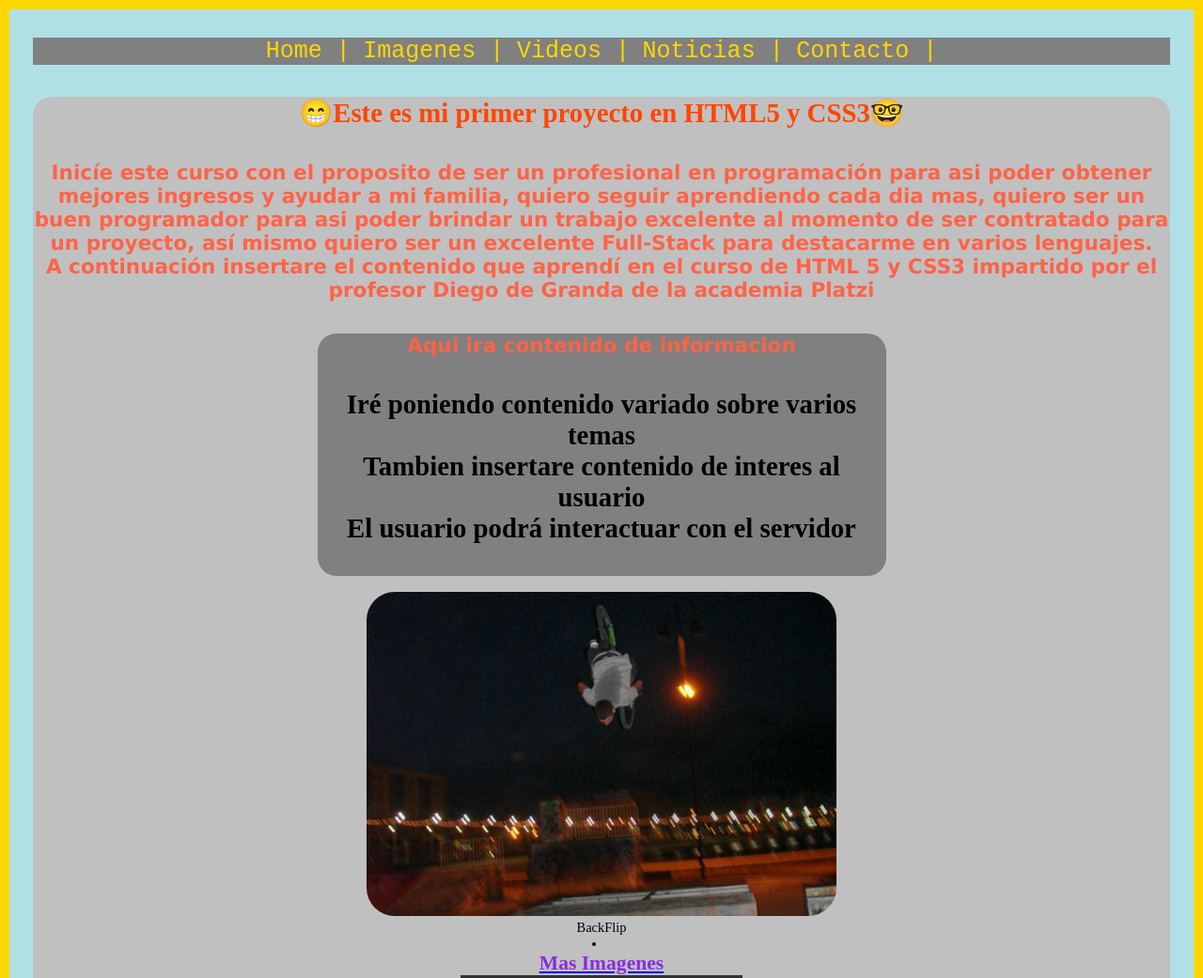
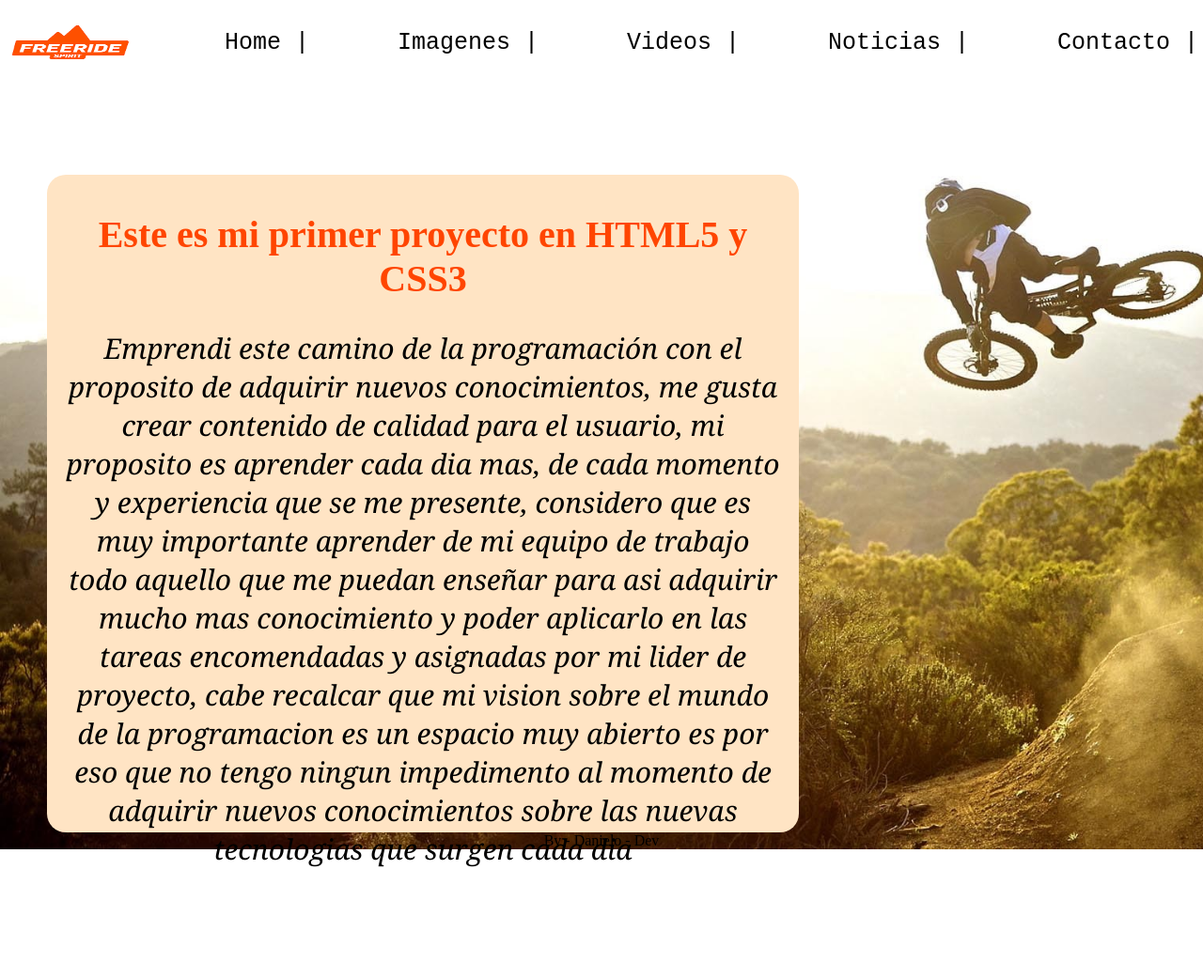
Before and after one commit to DanieloDev8/MisProyectos, a plain HTML site: page mi primer proyecto/index.html in a window 1280 px wide. Shown: the top 1041 px of the page at 94% size. After the commit the page ends 924 px from the top, so only its background shows below. Drawn offline with Linux system fonts and the light colour scheme; grey boxes are pictures that could not be loaded.

Commit message:
modifique el index

```diff
--- a/bikes/style.css
+++ b/bikes/style.css
@@ -2,6 +2,10 @@
     box-sizing: border-box;
     margin: 0;
     padding: 0;
+}
+
+body {
+    background-color: antiquewhite;
 }
 
 .nav-container {
--- a/mi primer proyecto/index.css
+++ b/mi primer proyecto/index.css
@@ -3,94 +3,86 @@
     padding: 0;
     margin: 0;
 }
-html {
-    font-size: 90%;
-}
+
 body {
-    width: 100%;
-    height: 100%;
-    border: 10px solid gold;
-    padding: 20px 25px;
-}
-body {
-    background-color: powderblue;
-}
-main {
-    min-width: 100vh;
-    min-height: 100vh;
-    border-radius: 20px;
-    background-color: silver
-}
-section {
-    width: 50%;
-    min-height: 300%;
-    margin: 0 auto;
-    border-radius: 20px;
-    background-color: grey
-}
-img {
-    border-radius: 30px;
-}
-h1 {
-    color: orangered;
-    }
-h2 {
-    color: blueviolet
-}
-button {
-    color: blueviolet;
+    background-image: url("./imagenes/backgroundbody.jpg");
+    background-repeat: no-repeat;
+    background-size:cover;
 }
 
-h3 {
-    color: tomato;
-    font-size: 1.5rem;
-    font-family: Verdana, Geneva, Tahoma, sans-serif;
-}
-h4 {
-    font-size: 2rem;
-}
 .main-nav {
+    display: flex;
+    justify-content: space-between;
+    align-items: center;
+    height: 70px;
+    border-radius: 10px;
     margin-top: 10px;
     list-style:  none;
     padding-left: 0;
-   background-color: grey
+    background-color: transparent;
  }
+
+ .main-nav img {
+    width: 150px;
+    height: 80px;
+    border-radius: 20px;
+ }
+
  .main-nav__item {
      display: inline-block;
  }
+
  .main-nav__item a {
      font-family: monospace;
-    color: gold;
+     color: black;
      padding: 5px;
      text-decoration: none;
      font-size: 25px;
  }
+
  .main-nav__item a:hover{
  color: blue;
  }
+
  .main-nav__item a:active {
      color: white;
  }
+
  .main-nav__item a::after {
      content: " | ";
  }
-.btn-wsp {
-    position: fixed;
-    width: 55px;
-    height: 55px;
-    line-height: 55px;
-    bottom: 30px;
-    right: 30px;
-    background: #0df053;
-    color: #fff;
-    border-radius: 50px;
+
+.main-container {
+    display: flex;
+    justify-content: left;
+    margin-left: 50px;
+    margin-top: 50px;
+}
+
+.section {
+    background-color: bisque;
+    width: 800px;
+    height: 700px;
+    border-radius: 20px;
+    padding: 20px;
+    margin-top: 20px;
+}
+
+h1 {
+    font-size: 40px;
+    color: orangered;
+    margin-top: 20px;
     text-align: center;
+    }
+
+.section p {
     font-size: 30px;
-    box-shadow: 0px 1px 10px rgba(0,0,0,0.3);
-    z-index: 100;
+    font-family: Cambria, Cochin, Georgia, Times, 'Times New Roman', serif;
+    font-style: oblique;
+    text-align: center;
+    margin-top: 30px;
 }
-.btn-wsp:hover{
-    text-decoration: none;
-    color: #0df053;
-    background: white;
+
+footer {
+    text-align: center;
 }
--- a/mi primer proyecto/index.html
+++ b/mi primer proyecto/index.html
@@ -9,42 +9,28 @@
 </head>
 <body>
     <header>
-        <center><nav>
+        <nav>
             <ul class="main-nav">
+                <img src="./imagenes/logofreeride.png" alt="">
                 <li class="main-nav__item"><a href="./index.html">Home</a></li>
                 <li class="main-nav__item"><a href="./imagenes.html">Imagenes</a></li>
                 <li class="main-nav__item"><a href="./videos.html">Videos</a></li>
                 <li class="main-nav__item"><a href="./noticias.html">Noticias</a></li>
                 <li class="main-nav__item"><a href="./contacto.html">Contacto</a></li>
-            </ul></center>
+            </ul>
         </nav>
     </header><br><br>
-    <main>
-        <center><h1>😁Este es mi primer proyecto en HTML5 y CSS3🤓</h1></center><br><br>
-        <center><P><h3>Inicíe este curso con el proposito de ser un profesional en programación para asi poder obtener mejores ingresos
-             y ayudar a mi familia, quiero seguir aprendiendo cada dia mas, quiero ser un buen programador para asi poder brindar un
-              trabajo excelente al momento de ser contratado para un proyecto, así mismo quiero ser un excelente Full-Stack para destacarme en varios lenguajes.<br>A continuación insertare
-               el contenido que aprendí en el curso de HTML 5 y CSS3 impartido por el profesor Diego de Granda de la academia Platzi</P></h3></center>
-            <center><br><br>
-        <section>
-            <article>
-            <ul><h3>Aqui ira contenido de informacion</h3></ul><br><br>
-                <ol>
-                    <h4>Iré poniendo contenido variado sobre varios temas</h4>
-                    <h4>Tambien insertare contenido de interes al usuario</h4>
-                    <h4>El usuario podrá interactuar con el servidor</h4><br><br>
-                </ol>
-        </article>
-        </section><br>
-        <figure>
-        <img src="./imagenes/flip.jpg" alt="es un flip">
-        <figcaption>BackFlip</figcaption>
-        <li><a href="./imagenes.html"><h2>Mas Imagenes</h2></a></li>
-        </figure>
-        <video src="./videos/suicide.mp4" controls preload="auto"></video>
-        <li><a href="./videos.html"> <h2>Mas videos</h2></a></li>
-        </center>
+    <main class="main-container">
+        <section class="section">
+        <h1>Este es mi primer proyecto en HTML5 y CSS3</h1>
+        <P>Emprendi este camino de la programación con el proposito de adquirir nuevos conocimientos, me gusta crear contenido de calidad para el usuario,
+            mi proposito es aprender cada dia mas, de cada momento y experiencia que se me presente, considero que es muy importante
+            aprender de mi equipo de trabajo todo aquello que me puedan enseñar para asi adquirir mucho mas conocimiento y poder aplicarlo
+            en las tareas encomendadas y asignadas por mi lider de proyecto, cabe recalcar que mi vision sobre el mundo de la programacion
+            es un espacio muy abierto es por eso que no tengo ningun impedimento al momento de adquirir nuevos conocimientos sobre las nuevas
+            tecnologias que surgen cada dia</P>
+        </section>
     </main>
-</body><br><br>
-<center><footer>Copirigth By-Daniel Salazar-Developer</footer></center>
+</body>
+    <footer>By - Danielo - Dev</footer>
 </html>
```
Also changed, not shown: bikes/index.html (+1 -1 lines), mi primer proyecto/imagenes/backgroundbody.jpg (added), mi primer proyecto/imagenes/logofreeride.png (added). Lines whose indentation alone changed are shown as unchanged.
